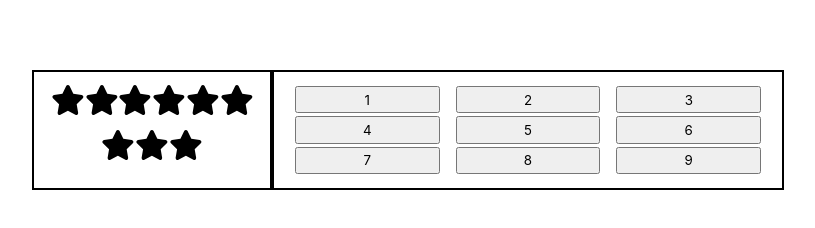
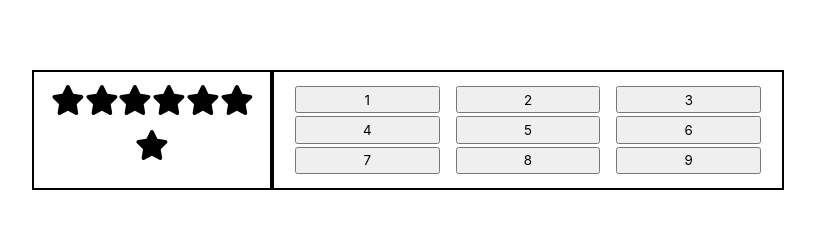
Before and after one commit to clairey259/React_star-match-game, a React (Create React App) app: page / in a window 1280 px wide. Shown: the part 350-578 px from the top of the page, without its empty margins (232-1047 px from the left). Built offline with nearby package versions, Linux system fonts and the light colour scheme.

Commit message:
added state to get random number of start

```diff
--- a/src/App.jsx
+++ b/src/App.jsx
@@ -1,7 +1,7 @@
+import { useState } from 'react';
 import './App.scss';
 import Main from './Components/Main/Main';
 import Navbar from './Components/Navbar/Navbar';
-
 
 const App = () => {
 
--- a/src/Components/Main/Main.jsx
+++ b/src/Components/Main/Main.jsx
@@ -1,14 +1,22 @@
-import React from 'react';
+import React, { useState } from 'react';
+import { getRandomInt } from '../../Utils';
 import ButtonBox from '../ButtonBox/ButtonBox';
 import StarDisplay from '../StarDisplay/StarDisplay';
 import Styles from './Main.module.scss';
 
+
+
 const Main = () => {
 
+const [availableNumbers, setAvailableNumbers] = useState([1, 2, 3]);
+
+const [candidateNumbers, setCandidateNumbers] = useState([]);
+
+const [numberOfStars, setStars] = useState(getRandomInt(10));
 
   return (
     <div className={Styles.main}>
-        <StarDisplay />
+        <StarDisplay numberOfStars={numberOfStars}/>
         <ButtonBox />
     </div>
   )
--- a/src/Components/StarDisplay/StarDisplay.jsx
+++ b/src/Components/StarDisplay/StarDisplay.jsx
@@ -3,10 +3,11 @@ import BasicStar from '../BasicStar/BasicStar';
 import Styles from './StarDisplay.module.scss';
 import { range } from '../../Utils';
 
-const StarDisplay = () => {
+const StarDisplay = (props) => {
+
   return (
     <div className={Styles.starBox}>
-    {range(1, 9).map((number) => (
+    {range(1, props.numberOfStars).map((number) => (
           <BasicStar id={number} text={number} />
       ))}
     </div>
--- a/src/Utils.js
+++ b/src/Utils.js
@@ -2,3 +2,7 @@ export function range(start, end) {
     if (start === end) return [start];
     return [start, ...range(start + 1, end)];
   }
+
+  export function getRandomInt(max) {
+    return Math.floor(Math.random() * max);
+  }
```
